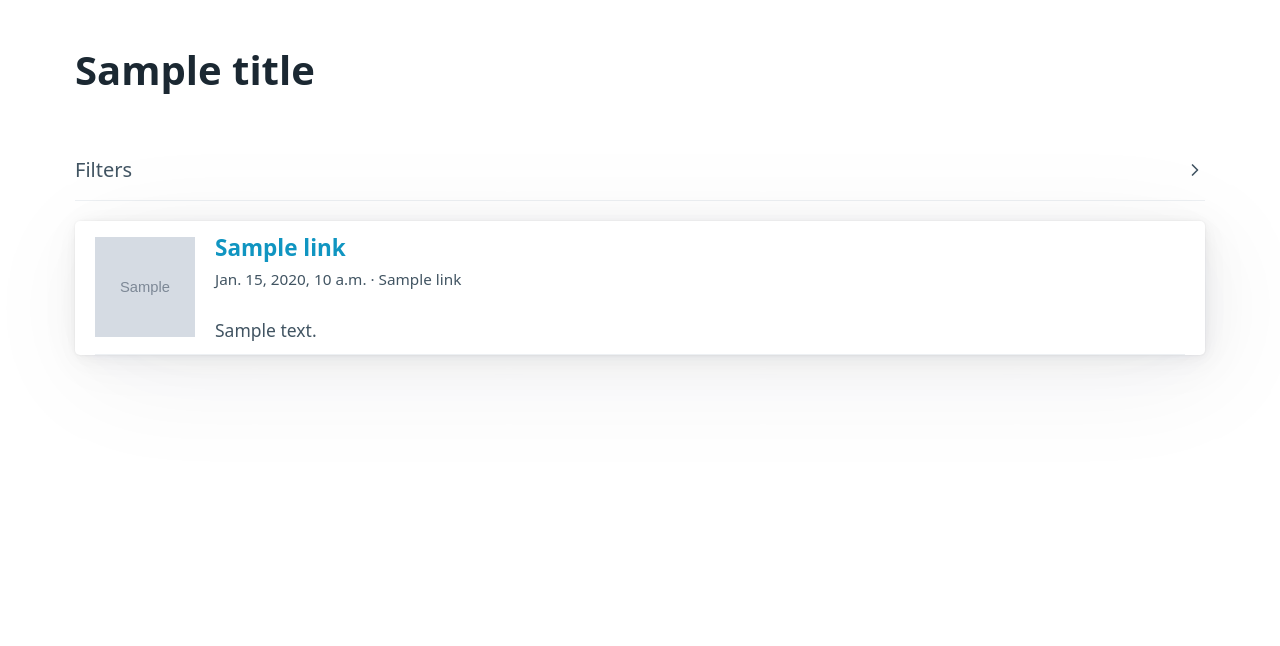
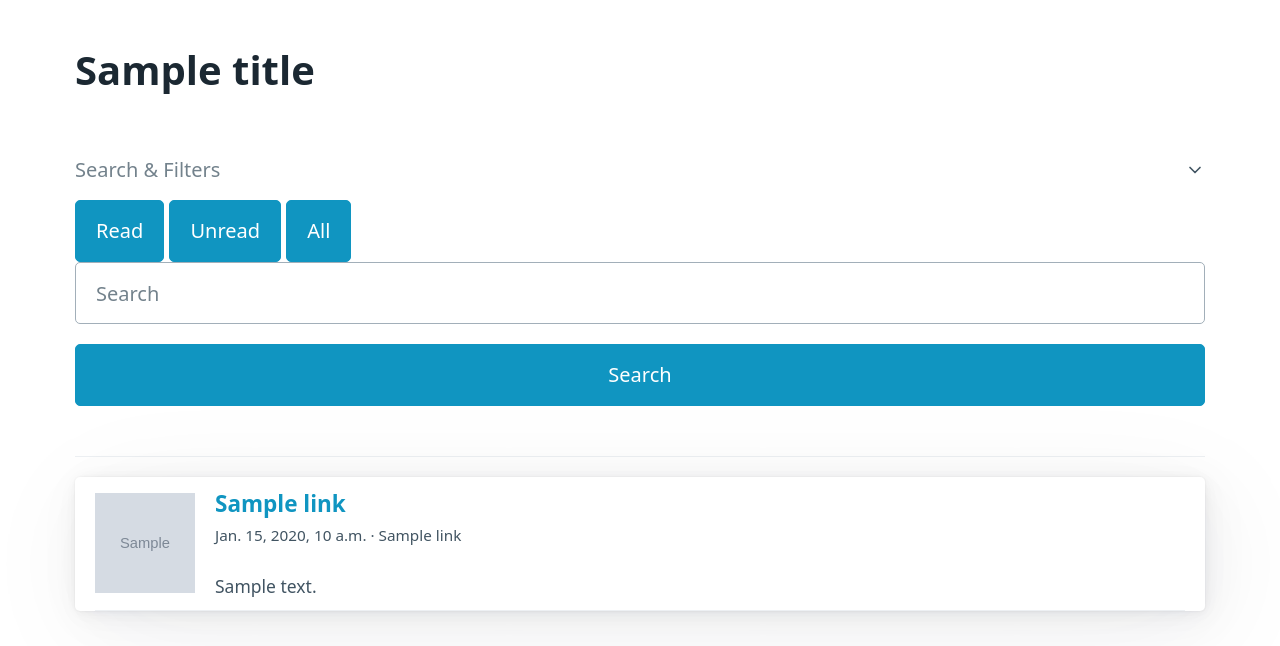
Before and after one commit to brendanv/lynx-legacy, a Django app: template lynx/templates/lynx/links_feed.html in a window 1280 px wide. Shown: the part 70-716 px from the top of the page. Run offline with Django 4.2, Linux system fonts and the light colour scheme; the template is opened without the code that fills it: most values are stand-ins (such as "Sample title", 1, 10 or a date in 2020); grey boxes marked "Sample" are stand-in pictures.

Commit message:
Add full text search using FTS5

```diff
--- a/lynx/templates/lynx/links_feed.html
+++ b/lynx/templates/lynx/links_feed.html
@@ -27,12 +27,20 @@
 
 {% block content %}
   <h1>{{ title }}</h1>
-  <details>
-    <summary>Filters</summary>
+  <details {% if selected_filter != 'all' %}open{% endif %}>
+    <summary>Search & Filters</summary>
     <div class="grid">
-      <a href="{% url 'lynx:links_feed_read' %}" role="button" class="secondary {% if selected_filter != 'read'%}outline{% endif %}">Read</a>
-      <a href="{% url 'lynx:links_feed_unread' %}" role="button" class="secondary {% if selected_filter != 'unread'%}outline{% endif %}">Unread</a>
-      <a href="{% url 'lynx:links_feed_all' %}" role="button" class="secondary {% if selected_filter != 'all'%}outline{% endif %}">All</a>
+      <div>
+        <a href="{% url 'lynx:links_feed_read' %}" role="button" class="secondary {% if selected_filter != 'read'%}outline{% endif %}">Read</a>
+        <a href="{% url 'lynx:links_feed_unread' %}" role="button" class="secondary {% if selected_filter != 'unread'%}outline{% endif %}">Unread</a>
+        <a href="{% url 'lynx:links_feed_all' %}" role="button" class="secondary {% if selected_filter != 'all'%}outline{% endif %}">All</a>
+      </div>
+      <div>
+        <form class="grid" action="{% url 'lynx:links_feed_search' %}" method="get">
+          <input type="text" name="q" placeholder="Search" value="{{ query }}" autocomplete="off"/>
+          <button type="submit">Search</button>
+        </form>
+      </div>
     </div>
   </details>
   {% if links_list %}
--- a/lynx/urls.py
+++ b/lynx/urls.py
@@ -13,6 +13,9 @@
     path("read/",
          views.FeedView.as_view(filter="read"),
          name="links_feed_read"),
+    path("search/",
+         views.FeedView.as_view(filter="search"),
+         name="links_feed_search"),
 
     # Link views + actions
     path("<int:pk>/details/", views.DetailsView.as_view(),
```
Also changed, not shown: lynx/views.py (+31 -11 lines), lynx/migrations/0005_enable_fts5_for_links.py (added).
